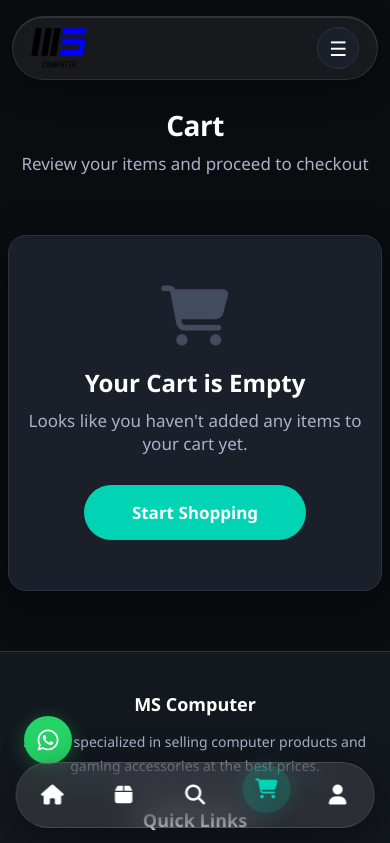
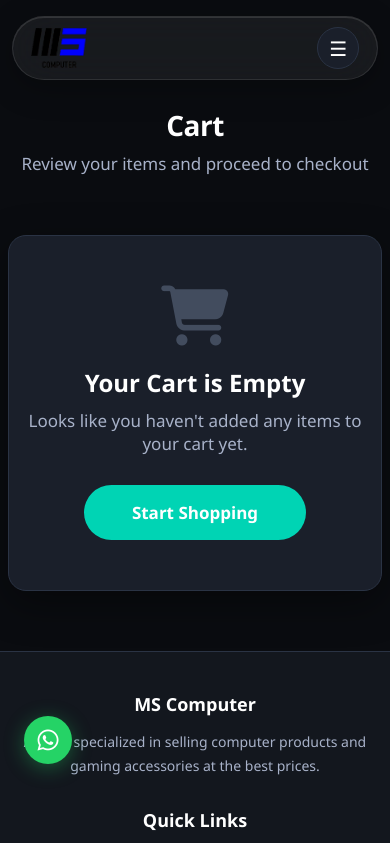
Before and after one commit to omarmohammed745i-boop/ms-computer, a plain HTML site: page ms/html/cart.html in a window 390 px wide. Shown: the top 843 px of the page. Drawn offline with Linux system fonts and the light colour scheme; no server answers; files whose address does not match are found by name.

Commit message:
Remove mobile dock

```diff
--- a/ms/css/ms.css
+++ b/ms/css/ms.css
@@ -1099,62 +1099,6 @@ footer {
 #toast i {
     color: #00c853;
     font-size: 20px;
-}
-
-/* =====================================
-   MOBILE DOCK
-   ===================================== */
-.mobile-dock {
-    display: none;
-}
-@media (max-width: 768px) {
-    .mobile-dock {
-        display: flex;
-        position: fixed;
-        left: 50%;
-        bottom: 16px;
-        transform: translateX(-50%);
-        width: 92%;
-        max-width: 400px;
-        height: 66px;
-        justify-content: space-around;
-        align-items: center;
-        border-radius: 40px;
-        background: rgba(255, 255, 255, 0.10);
-        backdrop-filter: blur(20px);
-        -webkit-backdrop-filter: blur(20px);
-        border: 1px solid rgba(255, 255, 255, 0.12);
-        box-shadow: 0 12px 40px rgba(0, 0, 0, 0.4);
-        z-index: 99999;
-    }
-    body.light-mode .mobile-dock {
-        background: rgba(255, 255, 255, 0.85);
-        border-color: rgba(0, 0, 0, 0.06);
-    }
-    .mobile-dock a {
-        width: 48px;
-        height: 48px;
-        border-radius: 50%;
-        display: flex;
-        align-items: center;
-        justify-content: center;
-        text-decoration: none;
-        color: var(--text);
-        font-size: 20px;
-        transition: var(--transition);
-    }
-    .mobile-dock a:hover {
-        transform: translateY(-4px);
-    }
-    .mobile-dock a.active {
-        background: rgba(0, 212, 180, 0.2);
-        color: var(--primary);
-        transform: translateY(-6px);
-        box-shadow: 0 0 20px rgba(0, 212, 180, 0.15);
-    }
-    body {
-        padding-bottom: 80px;
-    }
 }
 
 /* =====================================
```
Also changed, not shown: ms/html/ms.html (+0 -8 lines).
